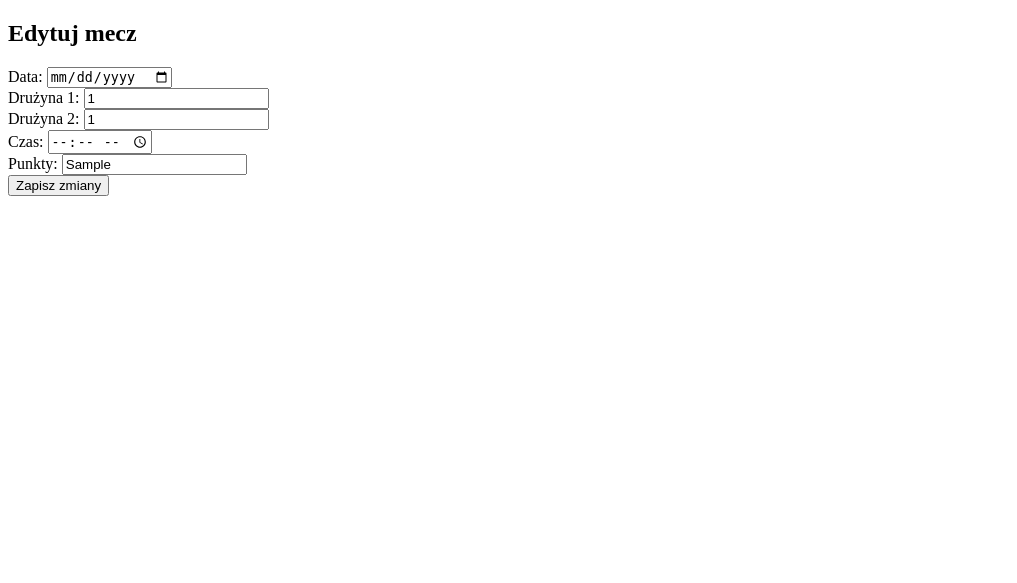
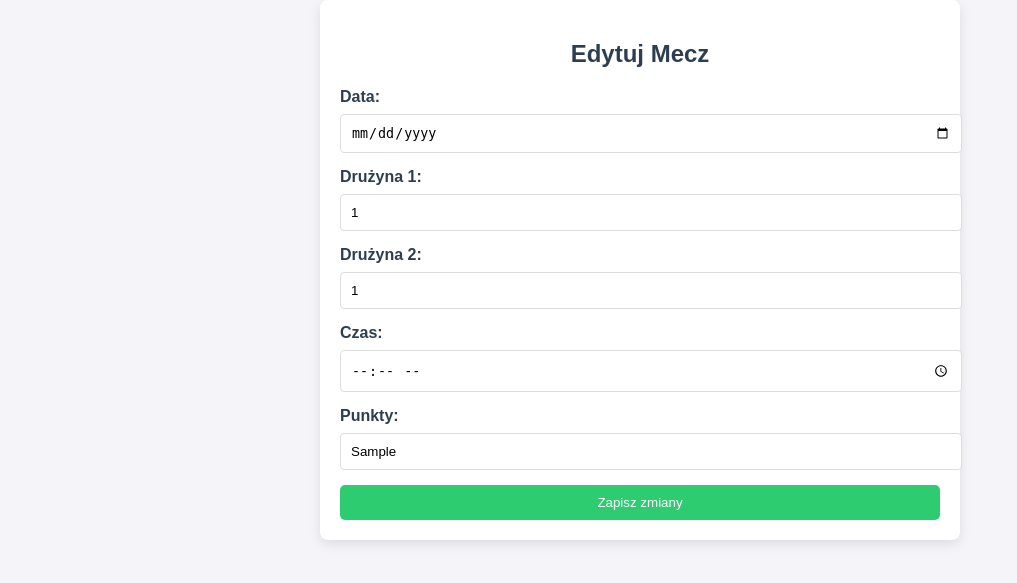
Before and after one commit to jk89964/nba_fanpage, a PHP site: page /edit_match.php?match_id=1&team_id=1 in a window 1280 px wide. Shown: the top 583 px of the page, without its empty margins (0-1017 px from the left). Run offline with PHP 8.4, Linux system fonts and the light colour scheme; the visitor is signed in with stand-in values (Sample User, id 1); tables that the repository leaves empty or names only in its code hold one stand-in row (values such as "Sample post").

Commit message:
final projekt

```diff
--- a/edit_match.php
+++ b/edit_match.php
@@ -1,21 +1,17 @@
 <?php
 session_start();
-
 
 $servername = "localhost";
 $dbUsername = "root";
 $dbPassword = "";
 $dbname = "nba_fanpage";
-
 $conn = new mysqli($servername, $dbUsername, $dbPassword, $dbname);
-
 if ($conn->connect_error) {
     die("Connection failed: " . $conn->connect_error);
 }
-
-
 $match_id = isset($_GET['match_id']) ? $_GET['match_id'] : null;
 $team_id = isset($_GET['team_id']) ? $_GET['team_id'] : null;
+
 
 if ($_SERVER['REQUEST_METHOD'] === 'POST') {
 
@@ -24,24 +20,28 @@ if ($_SERVER['REQUEST_METHOD'] === 'POST') {
     $team2 = $_POST['team2'];
     $time = $_POST['time'];
     $points = $_POST['points'];
-
     $sql = "UPDATE matches SET date = ?, team1_id = ?, team2_id = ?, time = ?, points = ? WHERE id = ?";
     $stmt = $conn->prepare($sql);
     $stmt->bind_param("siissi", $date, $team1, $team2, $time, $points, $match_id);
-    $stmt->execute();
 
+    if ($stmt->execute()) {
 
         header("Location: team.php?team_id=" . $team_id);
         exit();
+    } else {
+        echo "Błąd podczas edytowania meczu: " . $conn->error;
     }
-
-
+}
 if ($match_id) {
     $sql = "SELECT * FROM matches WHERE id = ?";
     $stmt = $conn->prepare($sql);
     $stmt->bind_param("i", $match_id);
     $stmt->execute();
     $match = $stmt->get_result()->fetch_assoc();
+    if (!$match) {
+        echo "Nie znaleziono meczu.";
+        exit();
+    }
 } else {
     echo "Nie wybrano meczu.";
     exit();
@@ -56,27 +56,74 @@ $conn->close();
     <meta charset="UTF-8">
     <meta name="viewport" content="width=device-width, initial-scale=1.0">
     <title>Edytuj Mecz</title>
+    <style>
+        body {
+            font-family: Arial, sans-serif;
+            background-color: #f4f4f9;
+            margin: 0;
+            padding: 0;
+        }
+        .container {
+            max-width: 600px;
+            margin: 0 auto;
+            padding: 20px;
+            background-color: white;
+            border-radius: 8px;
+            box-shadow: 0 4px 12px rgba(0, 0, 0, 0.1);
+        }
+        h2 {
+            text-align: center;
+            color: #2c3e50;
+        }
+        label {
+            display: block;
+            margin-bottom: 8px;
+            font-weight: bold;
+            color: #2c3e50;
+        }
+        input[type="text"], input[type="date"], input[type="time"] {
+            width: 100%;
+            padding: 10px;
+            margin-bottom: 15px;
+            border: 1px solid #ddd;
+            border-radius: 4px;
+        }
+        button[type="submit"] {
+            background-color: #2ecc71;
+            color: white;
+            padding: 10px;
+            border: none;
+            border-radius: 5px;
+            cursor: pointer;
+            width: 100%;
+        }
+        button[type="submit"]:hover {
+            background-color: #27ae60;
+        }
+    </style>
 </head>
 <body>
-    <h2>Edytuj mecz</h2>
+    <div class="container">
+        <h2>Edytuj Mecz</h2>
 
         <form action="edit_match.php?match_id=<?php echo $match_id; ?>&team_id=<?php echo $team_id; ?>" method="POST">
             <label for="date">Data:</label>
-        <input type="date" name="date" id="date" value="<?php echo htmlspecialchars($match['date']); ?>" required><br>
+            <input type="date" name="date" id="date" value="<?php echo htmlspecialchars($match['date']); ?>" required>
 
             <label for="team1">Drużyna 1:</label>
-        <input type="text" name="team1" id="team1" value="<?php echo htmlspecialchars($match['team1_id']); ?>" required><br>
+            <input type="text" name="team1" id="team1" value="<?php echo htmlspecialchars($match['team1_id']); ?>" required>
 
             <label for="team2">Drużyna 2:</label>
-        <input type="text" name="team2" id="team2" value="<?php echo htmlspecialchars($match['team2_id']); ?>" required><br>
+            <input type="text" name="team2" id="team2" value="<?php echo htmlspecialchars($match['team2_id']); ?>" required>
 
             <label for="time">Czas:</label>
-        <input type="time" name="time" id="time" value="<?php echo htmlspecialchars($match['time']); ?>" required><br>
+            <input type="time" name="time" id="time" value="<?php echo htmlspecialchars($match['time']); ?>" required>
 
             <label for="points">Punkty:</label>
-        <input type="text" name="points" id="points" value="<?php echo htmlspecialchars($match['points']); ?>"><br>
+            <input type="text" name="points" id="points" value="<?php echo htmlspecialchars($match['points']); ?>">
 
             <button type="submit">Zapisz zmiany</button>
         </form>
+    </div>
 </body>
 </html>
--- a/logout.php
+++ b/logout.php
@@ -49,7 +49,7 @@ session_destroy();
         }
     </style>
     <script>
-        // Automatically redirect after 5 seconds
+
         setTimeout(function(){
             window.location.href = 'index.php';
         }, 5000);
```
Also changed, not shown: add_match.php (+74 -7 lines), schedule.php (+9 -11 lines), styles.css (+33 -20 lines), team.php (+32 -17 lines), zawodnicy.php (+13 -13 lines). Lines whose indentation alone changed are shown as unchanged.
